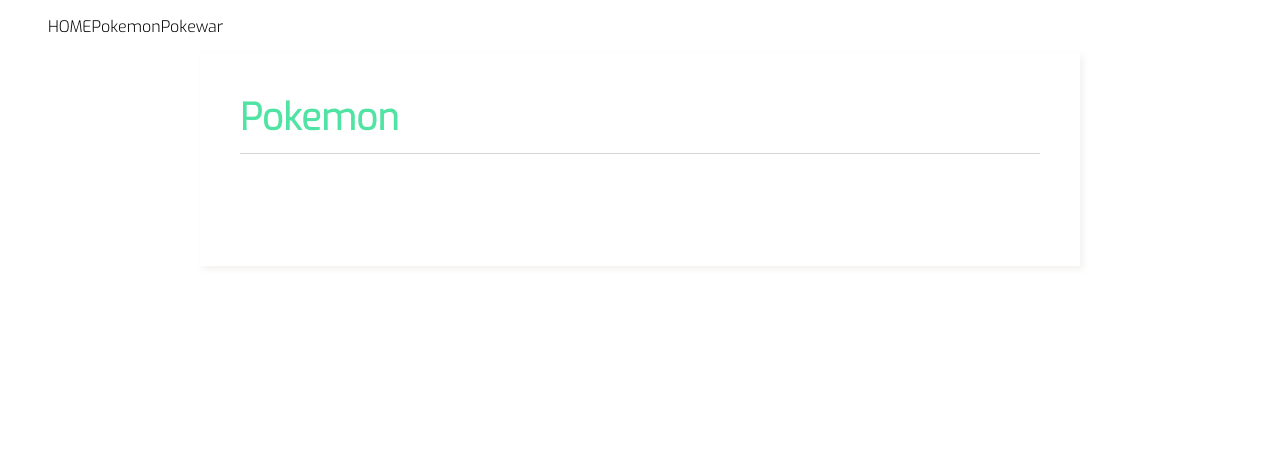
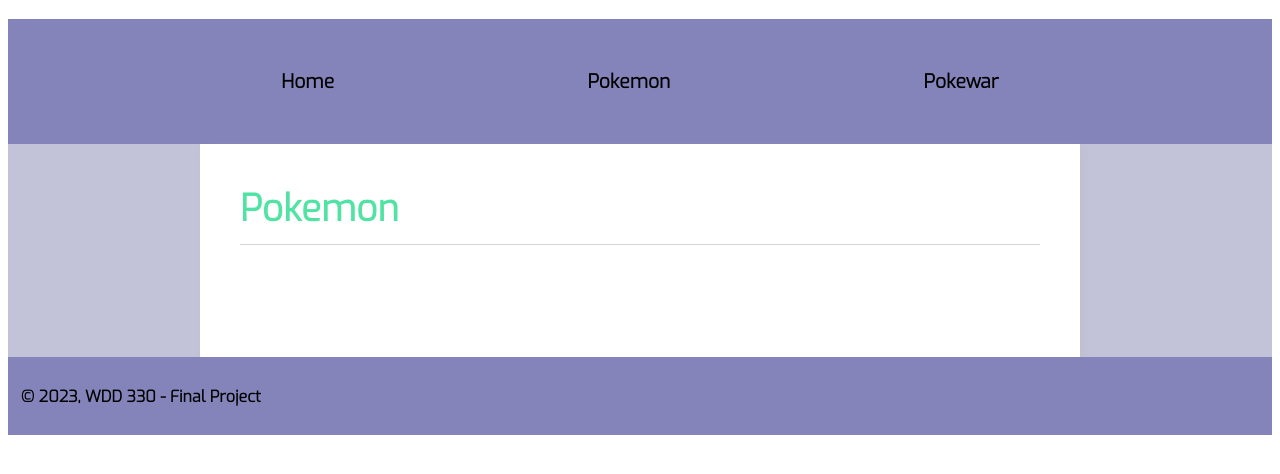
Before and after one commit to frontendwdd330/pokewar-project, a website built with Vite: page index.html in a window 1280 px wide. Built offline with nearby package versions, Linux system fonts and the light colour scheme; no server answers.

Commit message:
styles.css

```diff
--- a/index.html
+++ b/index.html
@@ -16,18 +16,23 @@
   <header>
     <nav>
       <ul>
-        <li>HOME</li>
+        <li>Home</li>
         <li>Pokemon</li>
         <li>Pokewar</li>
       </ul>
     </nav>
   </header>
+  <main>
     <section id="app">
       <h1>Pokemon</h1>
       <ul id="typeList" class="types"></ul>
       <ul id="pokeList" class="pokemon"></ul>
     </section>
     <script type="module" src="/main.js"></script>
+  </main>
+  <footer>
+    <p class="copyright">&copy; 2023, WDD 330 - Final Project</p>
+  </footer>
 </body>
 
 </html>
--- a/style.css
+++ b/style.css
@@ -6,10 +6,31 @@
 
 nav ul {
   list-style: none;
-  display: inline;
   display: flex;
-  overflow: auto;
   text-align: center;
+  justify-content: space-evenly;
+  padding: 35px;
+  background-color: rgb(132, 132, 187);
+  font-weight: 900;
+  font-size: 1.2em;
+  margin-bottom: 0px;
+}
+
+li {
+  border-radius: 10px;
+  padding: 15px;
+  transition: all 0.3s ease-in-out;
+  cursor: pointer;
+}
+
+li:hover {
+  background-color: #3bb982;
+
+}
+
+main {
+  background-color: rgb(194, 194, 216);
+  ;
 }
 
 h1 {
@@ -31,6 +52,12 @@
   margin: 0 auto;
   padding: 40px;
   box-shadow: 3px 3px 7px #bdbbae33;
+}
+
+footer {
+  background-color: rgb(132, 132, 187);
+  font-weight: 900;
+  padding: 1%;
 }
 
 .types {
```
Lines whose indentation alone changed are shown as unchanged.
